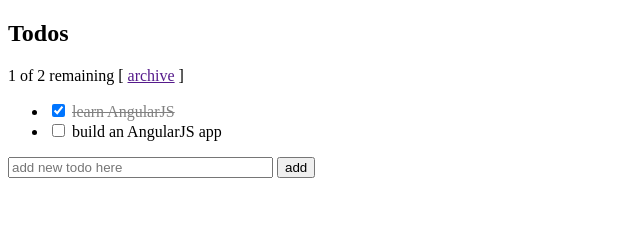
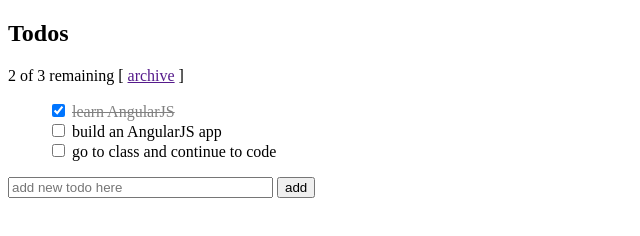
Before and after one commit to craigwendel/todolist, a plain HTML site: page index.html in a window 1280 px wide. Shown: the whole page, without its empty margins (0-640 px from the left). Drawn offline with nearby package versions, Linux system fonts and the light colour scheme.

Commit message:
Add small style tweaks, add todo item in JS.

```diff
--- a/index.html
+++ b/index.html
@@ -10,7 +10,7 @@
     <div ng-controller="TodoListController as todoList">
       <span>{{todoList.remaining()}} of {{todoList.todos.length}} remaining</span>
       [ <a href="" ng-click="todoList.archive()">archive</a> ]
-      <ul class="unstyled">
+      <ul class="todo-items">
         <li ng-repeat="todo in todoList.todos">
           <label class="checkbox">
             <input type="checkbox" ng-model="todo.done">
--- a/js/todo.js
+++ b/js/todo.js
@@ -3,7 +3,9 @@ angular.module('todoApp', [])
     var todoList = this
     todoList.todos = [
       {text: 'learn AngularJS', done: true},
-      {text: 'build an AngularJS app', done: false}]
+      {text: 'build an AngularJS app', done: false},
+      {text: 'go to class and continue to code', done: false}
+    ]
 
     todoList.addTodo = function () {
       todoList.todos.push({text: todoList.todoText, done: false})
--- a/main.css
+++ b/main.css
@@ -2,3 +2,6 @@
   text-decoration: line-through;
   color: grey;
 }
+.todo-items li {
+  list-style: none;
+}
```
